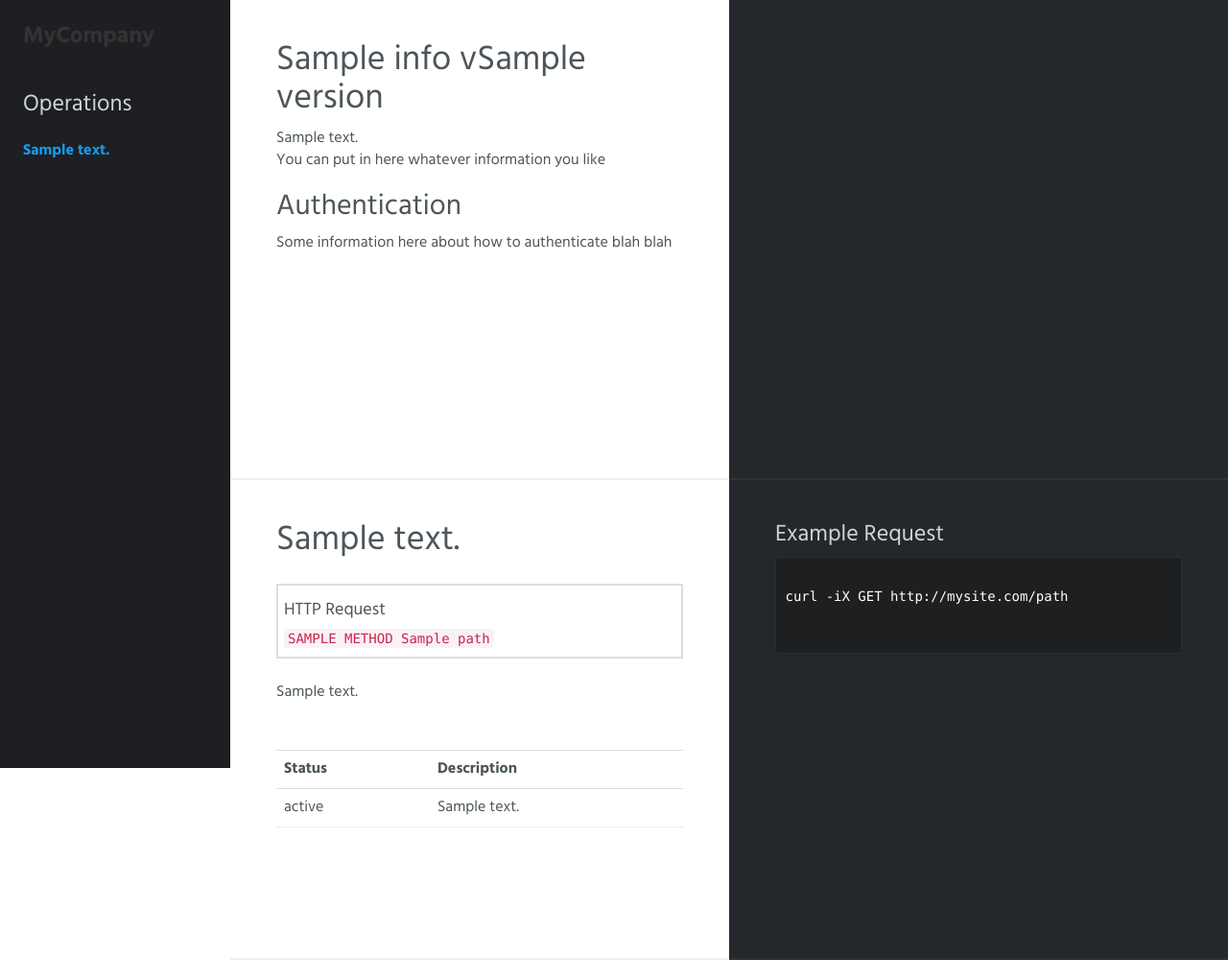
After one commit to owainlewis/apidoc, a Flask app: template templates/spec.html in a window 1280 px wide. The commit adds this page. Shown: the whole page at 96% size. Run offline with Flask 2, Linux system fonts and the light colour scheme; the template is opened without the code that fills it: most values are stand-ins (such as "Sample title", 1, 10 or a date in 2020); some libraries are stand-ins or nearby versions.

Commit message:
updates layouts and styles

```diff
--- a/app.py
+++ b/app.py
@@ -1,16 +1,28 @@
 import os
 from flask  import Flask, render_template
 from parser import SwaggerParser
+from os import listdir
+from os.path import isfile, join
 
 app = Flask(__name__)
 
-parser = SwaggerParser("static/specs/examples.yaml")
+SPEC_PATH = "static/specs"
+
+def spec_exists(spec):
+     return isfile(join(SPEC_PATH, spec))
+
+def load_specs():
+     return [f.replace('.yaml','') for f in listdir(SPEC_PATH) if spec_exists(f)]
+
+@app.route("/docs/<name>")
+def spec(name):
+     parser = SwaggerParser("static/specs/%s.yaml" % name)
+     return render_template('spec.html', spec = parser.data, operations = parser.operations())
 
 @app.route("/")
 def index():
-     return render_template('index.html', spec = parser.data, operations = parser.operations())
+     return render_template('intro.html', specs=load_specs())
 
 PORT = os.getenv('VCAP_APP_PORT', '5000')
-
 if __name__ == "__main__":
-	app.run(host='0.0.0.0', port=int(PORT))
+	app.run(host='0.0.0.0', port=int(PORT), debug=True)
--- a/static/stylesheets/style.css
+++ b/static/stylesheets/style.css
@@ -1,23 +1,41 @@
 body {
     font-size: 16px;
     color: #4c555a;
-    font-family: 'Roboto', 'Helvetica', sans-serif;
+    font-family: 'Hind', 'Helvetica', sans-serif;
 }
 
 a { color: #169CEE; font-weight: bold; }
+
+pre, code { font-size: 14px; }
 
 html, body  {
     height: 100%;
     width: 100%;
 }
 
-table { margin: 48px 0; }
+table { margin: 48px 0; width: 100%; }
+
+tr { border-bottom: 1px solid #eee; }
+
+td { padding: 3px; }
 
 #header {
-    height: 48px;
+    height: 76px;
     width: 100%;
-    background: #222;
+    border-bottom: 2xp solid #FAFCFC;
     z-index: 2;
+    padding: 0 24px;
+    position: fixed;
+}
+
+#header #logo {
+    font-size: 24px;
+    line-height: 76px;
+    margin: 0;
+}
+
+#header #logo a {
+    color: #333;
 }
 
 #sidebar {
@@ -25,24 +43,21 @@ table { margin: 48px 0; }
     top: 0;
     height: 100%;
     width: 240px;
-    background: #f0f4f7;
-    padding: 24px;
+    background: #1D1F22;
+    padding: 76px 24px;
+    color: #d0d4d7;
 }
 
-#sidebar header {
-    font-size: 24px;
-    font-weight: bold;
-    margin: 0 0 48px 0
-}
+#sidebar h1,
+#sidebar h2,
+#sidebar h3 { color: #d0d4d7; }
 
 #sidebar ul { list-style: none; margin: 24px 0; padding: 0; }
 
 #sidebar li { margin: 6px 0; }
 
 #main {
-    width: 100%;
-    position: relative;
-    left: 240px;
+    margin: 0 0 0 240px;
 }
 
 .method {
@@ -68,10 +83,14 @@ table { margin: 48px 0; }
     border-bottom: 2px solid #333;
 }
 
+.intro {
+    padding: 48px 0;
+}
+
 .request {
     padding: 6px;
     margin: 24px 0;
     border: 2px solid #ddd;
 }
 
-pre { background: #3f3f3f; color: white; max-width: 80%; }
+pre { background: #1d1f21; color: white; border: 1px solid rgba(100,100,100,0.2); }
--- /dev/null
+++ b/templates/layout.html
@@ -0,0 +1,21 @@
+<!doctype html>
+<html lang="en">
+  <head>
+    <meta charset="utf-8">
+    <title>API Docs</title>
+    <meta name="description" content="">
+    <link rel="stylesheet" href="//cdnjs.cloudflare.com/ajax/libs/highlight.js/9.0.0/styles/tomorrow-night.min.css">
+    <script src="//cdnjs.cloudflare.com/ajax/libs/highlight.js/9.0.0/highlight.min.js"></script>
+    <script>hljs.initHighlightingOnLoad();</script>
+    <link href='https://fonts.googleapis.com/css?family=Hind:400,300,600,700' rel='stylesheet' type='text/css'>
+
+    <link rel="stylesheet" href="https://maxcdn.bootstrapcdn.com/bootstrap/3.3.6/css/bootstrap.min.css" />
+    <link rel="stylesheet" href="{{ url_for('static', filename='stylesheets/style.css') }}" />
+  </head>
+  <body>
+    <header id="header">
+      <h1 id="logo"><a href="/">MyCompany</a></h1>
+    </header>
+    {% block body %}{% endblock %}
+  </body>
+</html>
--- a/templates/index.html
+++ b/templates/spec.html
@@ -1,24 +1,11 @@
-<!doctype html>
-<html lang="en">
-  <head>
-    <meta charset="utf-8">
-    <title>API Docs</title>
-    <meta name="description" content="">
-    <link rel="stylesheet" href="//cdnjs.cloudflare.com/ajax/libs/highlight.js/9.0.0/styles/zenburn.min.css">
-    <script src="//cdnjs.cloudflare.com/ajax/libs/highlight.js/9.0.0/highlight.min.js"></script>
-    <script>hljs.initHighlightingOnLoad();</script>
-    <link href='https://fonts.googleapis.com/css?family=Roboto:400,300,700,500' rel='stylesheet' type='text/css' />
-    <link rel="stylesheet" href="https://maxcdn.bootstrapcdn.com/bootstrap/3.3.6/css/bootstrap.min.css" />
-    <link rel="stylesheet" href="{{ url_for('static', filename='stylesheets/style.css') }}" />
-  </head>
-  <body>
+{% extends "layout.html" %}
+{% block body %}
     <div id="sidebar">
-      <header>My Company</header>
-      <h5>Introduction</h5>
+      <h3>Operations</h3>
       <ul>
         {% for operation in operations %}
 	  <li>
-	    <a class="" href="#{{operation['method']}}{{operation['path']}}">{{ operation['summary'] }}</a>
+	    <a href="#{{operation['method']}}{{operation['path']}}">{{ operation['summary'] }}</a>
           </li>
         {% endfor %}
       </ul>
@@ -37,6 +24,7 @@
         <div class="right">
         </div>
       </section>
+
       {% for operation in operations %}
       <section class="method" id="{{operation['method']}}{{operation['path']}}">
         <div class="left">
@@ -44,7 +32,7 @@
             <div class="request">
 	    <h4>HTTP Request</h4>
             <code>
-              {{ operation['method'].upper() }} {{spec.schemes }}://{{spec.host}}{{ operation['path'] }}
+              {{ operation['method'].upper() }} {{ operation['path'] }}
             </code>
 	  </div>
 	  <div class="description">
@@ -65,18 +53,17 @@
           </div>
 	</div>
        <div class="right">
-         <h3>Sample Response</h3>
-	 {% for status, info in operation['responses'].items() %}
-	 <h3>{{status}}</h3>
+	 <h3>Example Request</h3>
          <pre>
            <code class="javascript">
-             {{ info['examples']['application/json'] }}
+curl -iX GET http://mysite.com/path
            </code>
          </pre>
-	 {% endfor %}
       </div>
       </section>
       {% endfor %}
     </div>
-  </body>
-</html>
+
+    </div>
+
+{% endblock %}
```
Also changed, not shown: templates/intro.html (added, +26 -0 lines).
